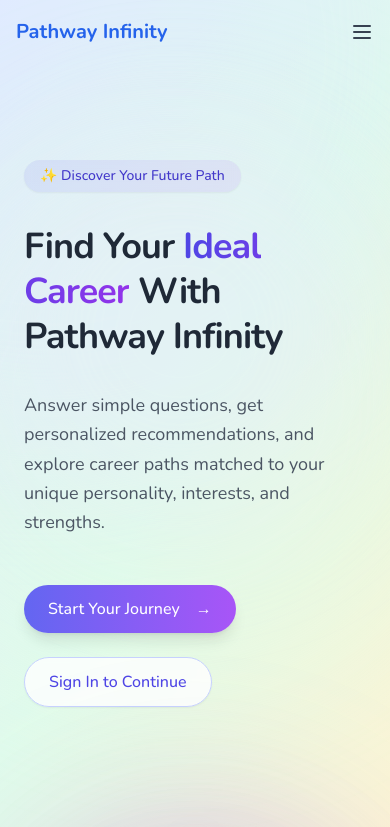
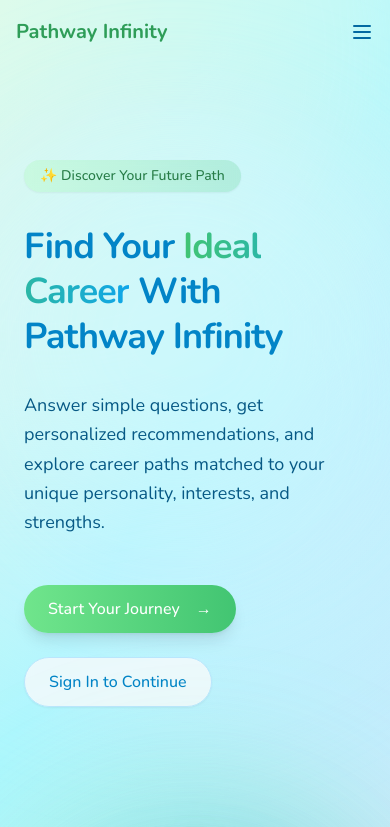
Before and after one commit to MO-fr/Pathway-Infinity, a Next.js app: page / in a window 390 px wide. Shown: the top 827 px of the page. Built offline with nearby package versions, Linux system fonts and the light colour scheme.

Commit message:
Refactor components with updated color palette and styles for a cohesive design. Adjusted background gradients, button variants, and text colors across multiple components to enhance visual consistency and user experience.

```diff
--- a/app/components/AnimatedBackground.jsx
+++ b/app/components/AnimatedBackground.jsx
@@ -63,14 +63,13 @@ export default function AnimatedBackground() {
   }, [isTouchDevice, windowSize.width, windowSize.height]);
 
   return (
-    <div className="fixed inset-0 -z-10 overflow-hidden">
-      <motion.div
-        className="absolute inset-0 w-full h-full bg-gradient-to-br from-blue-100 via-purple-50 to-teal-50"
+    <div className="fixed inset-0 -z-10 overflow-hidden">      <motion.div
+        className="absolute inset-0 w-full h-full bg-gradient-to-br from-mint-100 via-slate-50 to-sky-50"
         animate={{
           background: [
-            'linear-gradient(120deg, rgba(224, 242, 254, 0.8) 0%, rgba(236, 253, 245, 0.8) 50%, rgba(239, 246, 255, 0.8) 100%)',
-            'linear-gradient(120deg, rgba(224, 231, 255, 0.8) 0%, rgba(220, 252, 231, 0.8) 50%, rgba(254, 243, 199, 0.8) 100%)',
-            'linear-gradient(120deg, rgba(224, 242, 254, 0.8) 0%, rgba(236, 253, 245, 0.8) 50%, rgba(239, 246, 255, 0.8) 100%)'
+            'linear-gradient(120deg, rgba(246, 253, 248, 0.8) 0%, rgba(248, 250, 252, 0.8) 50%, rgba(240, 249, 255, 0.8) 100%)',
+            'linear-gradient(120deg, rgba(209, 250, 229, 0.8) 0%, rgba(152, 245, 255, 0.8) 50%, rgba(186, 230, 253, 0.8) 100%)',
+            'linear-gradient(120deg, rgba(246, 253, 248, 0.8) 0%, rgba(248, 250, 252, 0.8) 50%, rgba(240, 249, 255, 0.8) 100%)'
           ]
         }}
         transition={{
@@ -80,17 +79,15 @@ export default function AnimatedBackground() {
         }}
       />
 
-      {/* Animated circles that move with mouse position */}
-      <motion.div
-        className="absolute w-[800px] h-[800px] rounded-full bg-blue-100/30 blur-3xl"
+      {/* Animated circles that move with mouse position */}      <motion.div
+        className="absolute w-[800px] h-[800px] rounded-full bg-mint-100/30 blur-3xl"
         animate={{
           x: mousePosition.x * 100 - 400,
           y: mousePosition.y * 100 - 400,
         }}
         transition={{ type: 'spring', damping: 30, stiffness: 50 }}
-      />
-        <motion.div
-        className="absolute w-[600px] h-[600px] rounded-full bg-green-100/30 blur-3xl"
+      />      <motion.div
+        className="absolute w-[600px] h-[600px] rounded-full bg-sky-100/30 blur-3xl"
         animate={{
           x: -mousePosition.x * 50 + (windowSize.width/2 || 0) - 300,
           y: -mousePosition.y * 50 + (windowSize.height/2 || 0) - 300,
@@ -99,7 +96,7 @@ export default function AnimatedBackground() {
       />
 
       <motion.div
-        className="absolute w-[400px] h-[400px] rounded-full bg-lavender-100/30 blur-3xl"
+        className="absolute w-[400px] h-[400px] rounded-full bg-azure-100/30 blur-3xl"
         animate={{
           x: mousePosition.y * 100 + (windowSize.width/3 || 0) - 200,
           y: mousePosition.x * 100 + (windowSize.height/3 || 0) - 200,
--- a/app/components/FeaturesSection.jsx
+++ b/app/components/FeaturesSection.jsx
@@ -70,9 +70,7 @@ export default function FeaturesSection() {
           viewport={{ once: true, margin: "-50px" }}
           transition={{ duration: 0.6 }}
           className="text-center mb-16"
-        >
-          <h2 className="text-3xl md:text-4xl font-bold mb-4">Discover Your Pathway</h2>
-          <p className="text-gray-600 max-w-2xl mx-auto text-lg">
+        >          <h2 className="text-3xl md:text-4xl font-bold mb-4">Discover Your Pathway</h2>          <p className="text-sky-700 max-w-2xl mx-auto text-lg">
             Our intuitive platform helps students explore and discover career opportunities tailored to their unique skills and interests.
           </p>
         </motion.div>
--- a/app/components/Footer.jsx
+++ b/app/components/Footer.jsx
@@ -6,22 +6,18 @@ import { motion } from 'framer-motion';
 export default function Footer() {
   const currentYear = new Date().getFullYear();
 
-  return (
-    <footer className="bg-gray-50 border-t border-gray-100">
+  return (    <footer className="bg-slate-50 border-t border-mint-100">
       <div className="container mx-auto px-4 md:px-6 py-12">
         <div className="grid grid-cols-1 md:grid-cols-4 gap-8 md:gap-12">
           {/* Logo and description */}
-          <div className="col-span-1 md:col-span-1">
-            <h3 className="text-xl font-bold text-blue-600 mb-4">Pathway Infinity</h3>
-            <p className="text-gray-600 mb-4">Guiding students to discover their ideal career paths through personalized assessments.</p>
-            <div className="flex space-x-4">
-              <a href="#" className="text-gray-500 hover:text-blue-600">
+          <div className="col-span-1 md:col-span-1">            <h3 className="text-xl font-bold text-mint-600 mb-4">Pathway Infinity</h3>
+            <p className="text-sky-700 mb-4">Guiding students to discover their ideal career paths through personalized assessments.</p>            <div className="flex space-x-4">              <a href="#" className="text-sky-500 hover:text-mint-600">
                 <span className="sr-only">Twitter</span>
                 <svg className="h-6 w-6" fill="currentColor" viewBox="0 0 24 24">
                   <path d="M8.29 20.251c7.547 0 11.675-6.253 11.675-11.675 0-.178 0-.355-.012-.53A8.348 8.348 0 0022 5.92a8.19 8.19 0 01-2.357.646 4.118 4.118 0 001.804-2.27 8.224 8.224 0 01-2.605.996 4.107 4.107 0 00-6.993 3.743 11.65 11.65 0 01-8.457-4.287 4.106 4.106 0 001.27 5.477A4.072 4.072 0 012.8 9.713v.052a4.105 4.105 0 003.292 4.022 4.095 4.095 0 01-1.853.07 4.108 4.108 0 003.834 2.85A8.233 8.233 0 012 18.407a11.616 11.616 0 006.29 1.84" />
                 </svg>
               </a>
-              <a href="#" className="text-gray-500 hover:text-blue-600">
+              <a href="#" className="text-sky-500 hover:text-mint-600">
                 <span className="sr-only">LinkedIn</span>
                 <svg className="h-6 w-6" fill="currentColor" viewBox="0 0 24 24">
                   <path d="M19 0h-14c-2.761 0-5 2.239-5 5v14c0 2.761 2.239 5 5 5h14c2.762 0 5-2.239 5-5v-14c0-2.761-2.238-5-5-5zm-11 19h-3v-11h3v11zm-1.5-12.268c-.966 0-1.75-.79-1.75-1.764s.784-1.764 1.75-1.764 1.75.79 1.75 1.764-.783 1.764-1.75 1.764zm13.5 12.268h-3v-5.604c0-3.368-4-3.113-4 0v5.604h-3v-11h3v1.765c1.396-2.586 7-2.777 7 2.476v6.759z" />
@@ -30,40 +26,33 @@ export default function Footer() {
             </div>
           </div>
 
-          {/* Links */}
-          <div>
-            <h3 className="text-sm font-semibold text-gray-900 tracking-wider uppercase mb-4">Platform</h3>
-            <ul className="space-y-2">
-              <li><Link href="/questionnaire" className="text-gray-600 hover:text-blue-600">Assessment</Link></li>
-              <li><Link href="/results" className="text-gray-600 hover:text-blue-600">Results</Link></li>
-              <li><Link href="/saved" className="text-gray-600 hover:text-blue-600">Saved Pathways</Link></li>
-              <li><Link href="/dashboard" className="text-gray-600 hover:text-blue-600">Dashboard</Link></li>
+          {/* Links */}          <div>
+            <h3 className="text-sm font-semibold text-sky-900 tracking-wider uppercase mb-4">Platform</h3>
+            <ul className="space-y-2">              <li><Link href="/questionnaire" className="text-sky-700 hover:text-mint-600">Assessment</Link></li>
+              <li><Link href="/results" className="text-sky-700 hover:text-mint-600">Results</Link></li>
+              <li><Link href="/saved" className="text-sky-700 hover:text-mint-600">Saved Pathways</Link></li>
+              <li><Link href="/dashboard" className="text-sky-700 hover:text-mint-600">Dashboard</Link></li>
             </ul>
           </div>
 
-          <div>
-            <h3 className="text-sm font-semibold text-gray-900 tracking-wider uppercase mb-4">Company</h3>
+          <div>            <h3 className="text-sm font-semibold text-sky-900 tracking-wider uppercase mb-4">Company</h3>
             <ul className="space-y-2">
-              <li><Link href="#" className="text-gray-600 hover:text-blue-600">About Us</Link></li>
-              <li><Link href="#" className="text-gray-600 hover:text-blue-600">Careers</Link></li>
-              <li><Link href="#" className="text-gray-600 hover:text-blue-600">Contact</Link></li>
-              <li><Link href="#" className="text-gray-600 hover:text-blue-600">Partners</Link></li>
+              <li><Link href="#" className="text-sky-700 hover:text-mint-600">About Us</Link></li>
+              <li><Link href="#" className="text-sky-700 hover:text-mint-600">Careers</Link></li>
+              <li><Link href="#" className="text-sky-700 hover:text-mint-600">Contact</Link></li>
+              <li><Link href="#" className="text-sky-700 hover:text-mint-600">Partners</Link></li>
             </ul>
           </div>
 
-          <div>
-            <h3 className="text-sm font-semibold text-gray-900 tracking-wider uppercase mb-4">Legal</h3>
+          <div>            <h3 className="text-sm font-semibold text-sky-900 tracking-wider uppercase mb-4">Legal</h3>
             <ul className="space-y-2">
-              <li><Link href="#" className="text-gray-600 hover:text-blue-600">Privacy Policy</Link></li>
-              <li><Link href="#" className="text-gray-600 hover:text-blue-600">Terms of Service</Link></li>
-              <li><Link href="#" className="text-gray-600 hover:text-blue-600">Cookie Policy</Link></li>
+              <li><Link href="#" className="text-sky-700 hover:text-mint-600">Privacy Policy</Link></li>
+              <li><Link href="#" className="text-sky-700 hover:text-mint-600">Terms of Service</Link></li>
+              <li><Link href="#" className="text-sky-700 hover:text-mint-600">Cookie Policy</Link></li>
             </ul>
           </div>
-        </div>
-
-        <div className="border-t border-gray-200 mt-8 pt-8 flex flex-col md:flex-row justify-between items-center">
-          <p className="text-gray-500 text-sm">© {currentYear} Pathway Infinity. All rights reserved.</p>
-          <p className="text-gray-500 text-sm mt-4 md:mt-0">Helping students find their path since 2023</p>
+        </div>          <div className="border-t border-mint-100 mt-8 pt-8 flex flex-col md:flex-row justify-between items-center">          <p className="text-sky-600 text-sm">© {currentYear} Pathway Infinity. All rights reserved.</p>
+          <p className="text-sky-600 text-sm mt-4 md:mt-0">Helping students find their path since 2023</p>
         </div>
       </div>
     </footer>
--- a/app/components/HeroSection.jsx
+++ b/app/components/HeroSection.jsx
@@ -31,23 +31,22 @@ export default function HeroSection() {
             <motion.span
               variants={fadeIn}
               custom={0.1}
-              className="inline-block px-4 py-1.5 text-sm font-medium bg-gradient-to-r from-indigo-500/10 to-purple-500/10 text-indigo-700 rounded-full shadow-sm backdrop-blur-sm"
+              className="inline-block px-4 py-1.5 text-sm font-medium bg-gradient-to-r from-mint-300/20 to-mint-500/20 text-mint-700 rounded-full shadow-sm backdrop-blur-sm"
             >
               ✨ Discover Your Future Path
             </motion.span>
-
-            <motion.h1
+              <motion.h1
               variants={fadeIn}
               custom={0.3}
               className="text-4xl md:text-5xl lg:text-6xl font-bold tracking-tight leading-tight"
             >
-              Find Your <span className="bg-gradient-to-r from-indigo-600 to-purple-600 bg-clip-text text-transparent">Ideal Career</span> With Pathway Infinity
+              Find Your <span className="bg-gradient-to-r from-mint-500 to-sky-500 bg-clip-text text-transparent">Ideal Career</span> With Pathway Infinity
             </motion.h1>
 
             <motion.p
               variants={fadeIn}
               custom={0.5}
-              className="text-lg md:text-xl text-gray-600 max-w-2xl leading-relaxed"
+              className="text-lg md:text-xl text-sky-800 max-w-2xl leading-relaxed"
             >
               Answer simple questions, get personalized recommendations, and explore career paths matched to your unique personality, interests, and strengths.
             </motion.p>
@@ -74,10 +73,9 @@ export default function HeroSection() {
           >
             <div className="relative w-full h-full">
               {/* Decorative background elements */}
-              <div className="absolute top-1/2 left-1/2 transform -translate-x-1/2 -translate-y-1/2 w-[500px] h-[500px]">
-                <div className="absolute inset-0 bg-gradient-to-r from-indigo-500/10 to-purple-500/10 rounded-full blur-3xl"></div>
-                <div className="absolute inset-10 bg-gradient-to-r from-pink-500/10 to-purple-500/10 rounded-full blur-2xl"></div>
-                <div className="absolute inset-20 bg-gradient-to-r from-purple-500/10 to-indigo-500/10 rounded-full blur-xl"></div>
+              <div className="absolute top-1/2 left-1/2 transform -translate-x-1/2 -translate-y-1/2 w-[500px] h-[500px]">              <div className="absolute inset-0 bg-gradient-to-r from-mint-300/20 to-mint-500/20 rounded-full blur-3xl"></div>
+                <div className="absolute inset-10 bg-gradient-to-r from-sky-300/20 to-sky-500/20 rounded-full blur-2xl"></div>
+                <div className="absolute inset-20 bg-gradient-to-r from-azure-300/20 to-mint-400/20 rounded-full blur-xl"></div>
               </div>
               {/* Main illustration */}
               <motion.div
@@ -89,9 +87,8 @@ export default function HeroSection() {
                   delay: 0.8,
                   type: "spring",
                   stiffness: 100
-                }}
-                style={{
-                  filter: 'drop-shadow(0 10px 15px rgba(99, 102, 241, 0.1))'
+                }}                style={{
+                  filter: 'drop-shadow(0 10px 15px rgba(112, 229, 140, 0.15))'
                 }}
               >
                 <Image
--- a/app/components/Navbar.jsx
+++ b/app/components/Navbar.jsx
@@ -26,36 +26,17 @@ export default function Navbar() {
     };
   }, []);
 
-  return (
-    <header
-      className={`fixed w-full z-50 transition-all duration-300 ${
-        scrolled ? 'bg-white/90 backdrop-blur-md shadow-sm' : 'bg-transparent'
+  return (    <header      className={`fixed w-full z-50 transition-all duration-300 ${
+        scrolled ? 'bg-slate-50/90 backdrop-blur-md shadow-sm' : 'bg-transparent'
       }`}
     >
       <div className="container mx-auto px-4 md:px-6">
-        <div className="flex justify-between items-center h-16 md:h-20">
-          {/* Logo */}
+        <div className="flex justify-between items-center h-16 md:h-20">          {/* Logo */}
           <Link href="/" className="flex items-center">
-            <span className="text-xl md:text-2xl font-bold text-blue-600">
+            <span className="text-xl md:text-2xl font-bold text-mint-600">
               Pathway Infinity
             </span>
           </Link>
-
-          {/* Desktop Navigation */}
-          <nav className="hidden md:flex items-center space-x-8">
-            <Link href="/questionnaire" className="text-gray-700 hover:text-blue-600 font-medium">
-              Start Assessment
-            </Link>
-            <Link href="/results" className="text-gray-700 hover:text-blue-600 font-medium">
-              Results
-            </Link>
-            <Link href="/saved" className="text-gray-700 hover:text-blue-600 font-medium">
-              Saved Pathways
-            </Link>
-            <Link href="/dashboard" className="text-gray-700 hover:text-blue-600 font-medium">
-              Dashboard
-            </Link>
-          </nav>
 
           {/* Auth Buttons (Desktop) */}
           <div className="hidden md:flex items-center space-x-4">
@@ -67,10 +48,9 @@ export default function Navbar() {
             </Button>
           </div>
 
-          {/* Mobile Menu Button */}
-          <button
+          {/* Mobile Menu Button */}          <button
             onClick={() => setIsOpen(!isOpen)}
-            className="md:hidden text-gray-700 focus:outline-none"
+            className="md:hidden text-sky-700 focus:outline-none"
             aria-label="Toggle menu"
           >
             <svg
@@ -107,49 +87,27 @@ export default function Navbar() {
             animate={{ opacity: 1, height: 'auto' }}
             exit={{ opacity: 0, height: 0 }}
             transition={{ duration: 0.3 }}
-            className="md:hidden bg-white border-t border-gray-200"
-          >
-            <div className="container mx-auto px-4 py-4 space-y-4">
-              <Link
-                href="/questionnaire"
-                className="block py-2 text-gray-700 hover:text-blue-600"
-                onClick={() => setIsOpen(false)}
-              >
-                Start Assessment
-              </Link>
-              <Link
-                href="/results"
-                className="block py-2 text-gray-700 hover:text-blue-600"
-                onClick={() => setIsOpen(false)}
-              >
-                Results
-              </Link>
-              <Link
-                href="/saved"
-                className="block py-2 text-gray-700 hover:text-blue-600"
-                onClick={() => setIsOpen(false)}
-              >
-                Saved Pathways
-              </Link>
+            className="md:hidden bg-slate-50 border-t border-mint-100"
+          >            <div className="container mx-auto px-4 py-4 space-y-4">
               <Link
                 href="/dashboard"
-                className="block py-2 text-gray-700 hover:text-blue-600"
+                className="block py-2 text-sky-800 hover:text-mint-600"
                 onClick={() => setIsOpen(false)}
               >
                 Dashboard
               </Link>
 
-              <div className="pt-4 border-t border-gray-200 flex flex-col space-y-3">
+              <div className="pt-4 border-t border-mint-100 flex flex-col space-y-3">
                 <Link
                   href="/login"
-                  className="py-2 text-center text-gray-700 hover:text-blue-600"
+                  className="py-2 text-center text-sky-800 hover:text-mint-600"
                   onClick={() => setIsOpen(false)}
                 >
                   Log in
                 </Link>
                 <Link
                   href="/signup"
-                  className="py-2 text-center bg-blue-600 text-white rounded-full hover:bg-blue-700"
+                  className="py-2 text-center bg-mint-500 text-white rounded-full hover:bg-mint-600"
                   onClick={() => setIsOpen(false)}
                 >
                   Sign up
--- a/app/components/QuestionCard.jsx
+++ b/app/components/QuestionCard.jsx
@@ -2,8 +2,7 @@
 // Used for displaying individual questions in the questionnaire flow
 
 export default function QuestionCard({ question, onAnswer }) {
-  return (
-    <div className="bg-white shadow-md rounded-lg p-6 mb-4 border border-gray-200">
+  return (    <div className="bg-slate-50 shadow-md rounded-lg p-6 mb-4 border border-mint-100">
       <h3 className="text-xl font-semibold mb-4">{question.text}</h3>
 
       <div className="space-y-3">
@@ -11,7 +10,7 @@ export default function QuestionCard({ question, onAnswer }) {
           <button
             key={index}
             onClick={() => onAnswer(option.value)}
-            className="w-full text-left p-3 border border-gray-300 rounded-md hover:bg-blue-50 hover:border-blue-300 transition-colors"
+            className="w-full text-left p-3 border border-mint-200 rounded-md hover:bg-mint-50 hover:border-mint-300 transition-colors"
           >
             {option.label}
           </button>
--- a/app/globals.css
+++ b/app/globals.css
@@ -5,17 +5,18 @@
 
 @layer base {
   :root {
-    /* Modern pastel palette */
-    --color-primary: 99 102 241;    /* indigo-500 */
-    --color-secondary: 236 72 153;  /* pink-500 */
-    --color-accent: 168 85 247;     /* purple-500 */
+    /* Mint green with blue tones palette */
+    --color-primary: 112 229 140;    /* mint-400 */
+    --color-secondary: 56 189 248;   /* sky-400 */
+    --color-accent: 34 211 238;      /* azure-400 */
     --color-background: 255 255 255;
     --color-foreground: 23 23 23;
 
-    /* Additional pastel colors */
-    --color-mint: 167 243 208;      /* mint green */
-    --color-lavender: 226 232 240;  /* lavender */
-    --color-peach: 254 215 170;     /* peach */
+    /* Additional colors from our palette */
+    --color-mint: 152 255 152;      /* mint green #98FF98 */
+    --color-sky: 56 189 248;        /* sky blue */
+    --color-azure: 34 211 238;      /* azure blue */
+    --color-slate: 148 163 184;     /* slate gray */
   }
 
   html {
@@ -24,8 +25,8 @@
   }
 
   body {
-    background: linear-gradient(135deg, #f0f7ff 0%, #ffffff 50%, #faf5ff 100%);
-    color: #1f2937;
+    background: linear-gradient(135deg, #f6fdf8 0%, #f0f9ff 50%, #ecfeff 100%);
+    color: #0284c7;
     font-family: system-ui, -apple-system, BlinkMacSystemFont, 'Segoe UI', Roboto, sans-serif;
     min-height: 100vh;
     -webkit-font-smoothing: antialiased;
@@ -45,7 +46,7 @@
     background-clip: text;
     -webkit-background-clip: text;
     color: transparent;
-    background-image: linear-gradient(to right, rgb(37, 99, 235), rgb(124, 58, 237));
+    background-image: linear-gradient(to right, rgb(70, 197, 114), rgb(14, 165, 233));
     animation: gradient 6s linear infinite;
   }
 
@@ -89,7 +90,7 @@
 /* Smooth scrollbar for modern browsers */
 .scrollbar-pretty {
   scrollbar-width: thin;
-  scrollbar-color: rgba(155, 155, 155, 0.5) transparent;
+  scrollbar-color: rgba(112, 229, 140, 0.5) transparent;
 }
 
 .scrollbar-pretty::-webkit-scrollbar {
--- a/tailwind.config.js
+++ b/tailwind.config.js
@@ -1,84 +1,60 @@
 /** @type {import('tailwindcss').Config} */
-module.exports = {
-  content: [
-    "./app/**/*.{js,ts,jsx,tsx,mdx}",
-    "./components/**/*.{js,ts,jsx,tsx,mdx}",
-    "./lib/**/*.{js,ts,jsx,tsx,mdx}",
-  ],
-  theme: {
-    extend: {
-      fontFamily: {
-        'nunito': ['Nunito', 'sans-serif'],
-      },
-      colors: {
-        'mint': {
-          50: '#f2fbf9',
-          100: '#d3f8ed',
-          200: '#a8f0d9',
-          300: '#6ee0c0',
-          400: '#38c9a3',
-          500: '#1aae88',
-          600: '#138d6d',
-          700: '#137159',
-          800: '#145a4a',
-          900: '#144b3e',
-          950: '#0a2a24',
-        },
-        'lavender': {
-          50: '#f5f3ff',
-          100: '#ede9fe',
-          200: '#ddd6fe',
-          300: '#c4b5fd',
-          400: '#a78bfa',
-          500: '#8b5cf6',
-          600: '#7c3aed',
-          700: '#6d28d9',
-          800: '#5b21b6',
-          900: '#4c1d95',
-          950: '#2e1065',
-        },
-      },
-    },
-  },
-  plugins: [],
-}
 module.exports = {
   content: [
     './pages/**/*.{js,ts,jsx,tsx,mdx}',
     './components/**/*.{js,ts,jsx,tsx,mdx}',
     './app/**/*.{js,ts,jsx,tsx,mdx}',
   ],
-  theme: {
-    extend: {
+  theme: {    extend: {
       fontFamily: {
         'nunito': ['Nunito', 'sans-serif'],
-      },
-      colors: {
-        'mint': {
-          50: '#f2fbf9',
-          100: '#d3f8ed',
-          200: '#a8f0d9',
-          300: '#6ee0c0',
-          400: '#38c9a3',
-          500: '#1aae88',
-          600: '#138d6d',
-          700: '#137159',
-          800: '#145a4a',
-          900: '#144b3e',
-          950: '#0a2a24',
+      },      colors: {        'mint': {
+          50: '#f6fdf8',
+          100: '#e8fbee',
+          200: '#c9f7d4',
+          300: '#98ff98', // Primary mint green
+          400: '#70e58c',
+          500: '#42c572',
+          600: '#2e9d58',
+          700: '#277c47',
+          800: '#23633c',
+          900: '#1f5135',
         },
-        'lavender': {
-          50: '#f5f3ff',
-          100: '#ede9fe',
-          200: '#ddd6fe',
-          300: '#c4b5fd',
-          400: '#a78bfa',
-          500: '#8b5cf6',
-          600: '#7c3aed',
-          700: '#6d28d9',
-          800: '#5b21b6',
-          900: '#4c1d95',
-          950: '#2e1065',
+        'sky': {
+          50: '#f0f9ff',
+          100: '#e0f2fe',
+          200: '#bae6fd',
+          300: '#7dd3fc',
+          400: '#38bdf8',
+          500: '#0ea5e9',
+          600: '#0284c7',
+          700: '#0369a1',
+          800: '#075985',
+          900: '#0c4a6e',
+        },
+        'azure': {
+          50: '#ecfeff',
+          100: '#cffafe',
+          200: '#a5f3fc',
+          300: '#67e8f9',
+          400: '#22d3ee',
+          500: '#06b6d4',
+          600: '#0891b2',
+          700: '#0e7490',
+          800: '#155e75',
+          900: '#164e63',
+        },
+        'slate': {
+          50: '#f8fafc',
+          100: '#f1f5f9',
+          200: '#e2e8f0',
+          300: '#cbd5e1',
+          400: '#94a3b8',
+          500: '#64748b',
+          600: '#475569',
+          700: '#334155',
+          800: '#1e293b',
+          900: '#0f172a',
         },
       },
       backgroundImage: {
```
Also changed, not shown: app/components/Button.jsx (+5 -6 lines), app/components/CTASection.jsx (+5 -7 lines), app/components/FeatureCard.jsx (+5 -7 lines), app/components/HowItWorksSection.jsx (+12 -19 lines).
